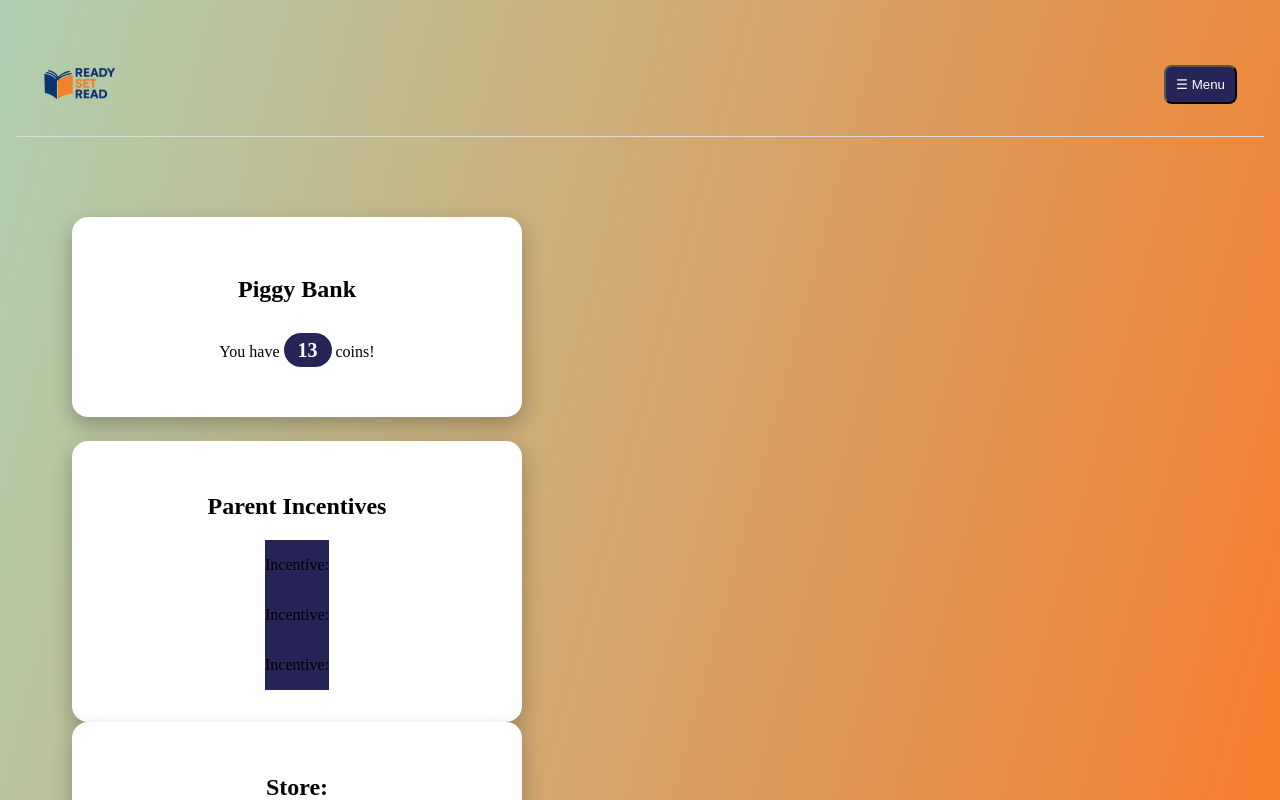
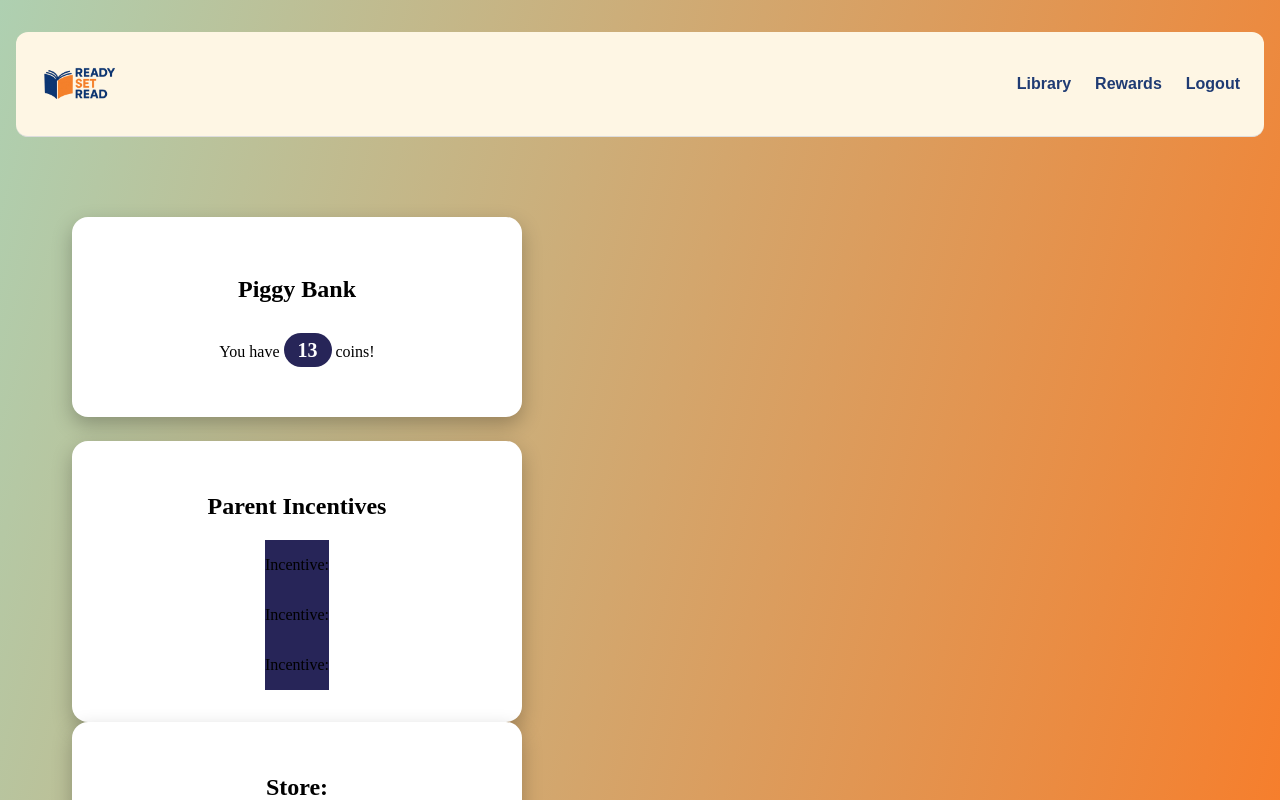
Before and after one commit to iskesss/ReadySetRead, a React app in the folder frontend/: page /Rewards in a window 1280 px wide. Shown: the top 800 px of the page. Built offline with nearby package versions, Linux system fonts and the light colour scheme; the HTML template or start-up script is replaced by a standard one.

Commit message:
added nav bar css and made the menu no logner dropdown

```diff
--- a/frontend/src/components/MainNavMenu.tsx
+++ b/frontend/src/components/MainNavMenu.tsx
@@ -1,8 +1,7 @@
-import { useState } from "react";
 import { useNavigate } from "react-router-dom";
-import { Button } from "./button";
 import logo from "../logo.png";
 import { getCurrentStudent } from "../api/students";
+import "../styles/MainNavMenu.css";
 
 interface NavMenuProps {
   userType?: "parent" | "student";
@@ -16,7 +15,6 @@ type LinkDef = {
 
 export default function NavMenu({ userType }: NavMenuProps) {
   const navigate = useNavigate();
-  const [open, setOpen] = useState(false);
 
   const logout = () => {
     sessionStorage.clear();
@@ -27,19 +25,16 @@ export default function NavMenu({ userType }: NavMenuProps) {
     { name: "Library", path: "/library", needsStudentContext: true },
     { name: "Rewards", path: "/rewards" },
   ];
-//changed the routing file idk if there is a better fix then doing this and having two seperate libary routes someone can fix if want
+
   const parentLinks: LinkDef[] = [
     { name: "Child Progress", path: "/ParentProgress" },
     { name: "Library", path: "/ParentLibrary" },
   ];
 
   const links = userType === "parent" ? parentLinks : studentLinks;
-
   const homePath = userType === "parent" ? "/parentLanding" : "/studentLanding";
 
   const go = async (link: LinkDef) => {
-    setOpen(false);
-
     if (userType === "student" && link.needsStudentContext) {
       try {
         const result = await getCurrentStudent();
@@ -51,7 +46,6 @@ export default function NavMenu({ userType }: NavMenuProps) {
         return;
       }
     }
-
     navigate(link.path);
   };
 
@@ -64,9 +58,10 @@ export default function NavMenu({ userType }: NavMenuProps) {
         justifyContent: "space-between",
         padding: "12px 24px",
         borderBottom: "1px solid #ddd",
-        background: "transparent",
+        background: "#fef6e4",
         boxSizing: "border-box",
         zIndex: 10,
+        borderRadius: "12px",
       }}
     >
       <button
@@ -84,61 +79,32 @@ export default function NavMenu({ userType }: NavMenuProps) {
         <img src={logo} alt="ReadySetRead" style={{ height: 80 }} />
       </button>
 
-      <div style={{ position: "relative" }}>
-        <Button type="button" onClick={() => setOpen((prev) => !prev)}>
-          ☰ Menu
-        </Button>
-
-        {open && (
-          <div
+      <nav
         style={{
-              position: "absolute",
-              right: 0,
-              top: "120%",
-              background: "#ffffff",
-              border: "1px solid #ddd",
-              borderRadius: 8,
-              boxShadow: "0 4px 12px rgba(0,0,0,0.2)",
-              minWidth: 170,
-              padding: "4px 0",
-              zIndex: 20,
+          display: "flex",
+          alignItems: "center",
+          gap: "24px",
         }}
       >
-            <button
-              type="button"
-              onClick={logout}
-              style={{
-                width: "100%",
-                padding: "8px 12px",
-                background: "none",
-                border: "none",
-                textAlign: "left",
-                cursor: "pointer",
-              }}
-            >
-              Logout
-            </button>
-
         {links.map((link) => (
           <button
             key={link.name}
             type="button"
             onClick={() => go(link)}
-                style={{
-                  width: "100%",
-                  padding: "8px 12px",
-                  background: "none",
-                  border: "none",
-                  textAlign: "left",
-                  cursor: "pointer",
-                }}
+            className="nav-link"
           >
             {link.name}
           </button>
         ))}
-          </div>
-        )}
-      </div>
+
+        <button
+          type="button"
+          onClick={logout}
+          className="nav-link"
+        >
+          Logout
+        </button>
+      </nav>
     </header>
   );
 }
--- /dev/null
+++ b/frontend/src/styles/MainNavMenu.css
@@ -0,0 +1,13 @@
+.nav-link {
+  border: none;
+  background: none;
+  cursor: pointer;
+  font-size: 1rem;
+  font-weight: 600;
+  color: #1f3b73;        /* your blue */
+  padding: 0;
+}
+
+.nav-link:hover {
+  color: #f47c2c;        /* your orange */
+}
```
Lines whose indentation alone changed are shown as unchanged.
